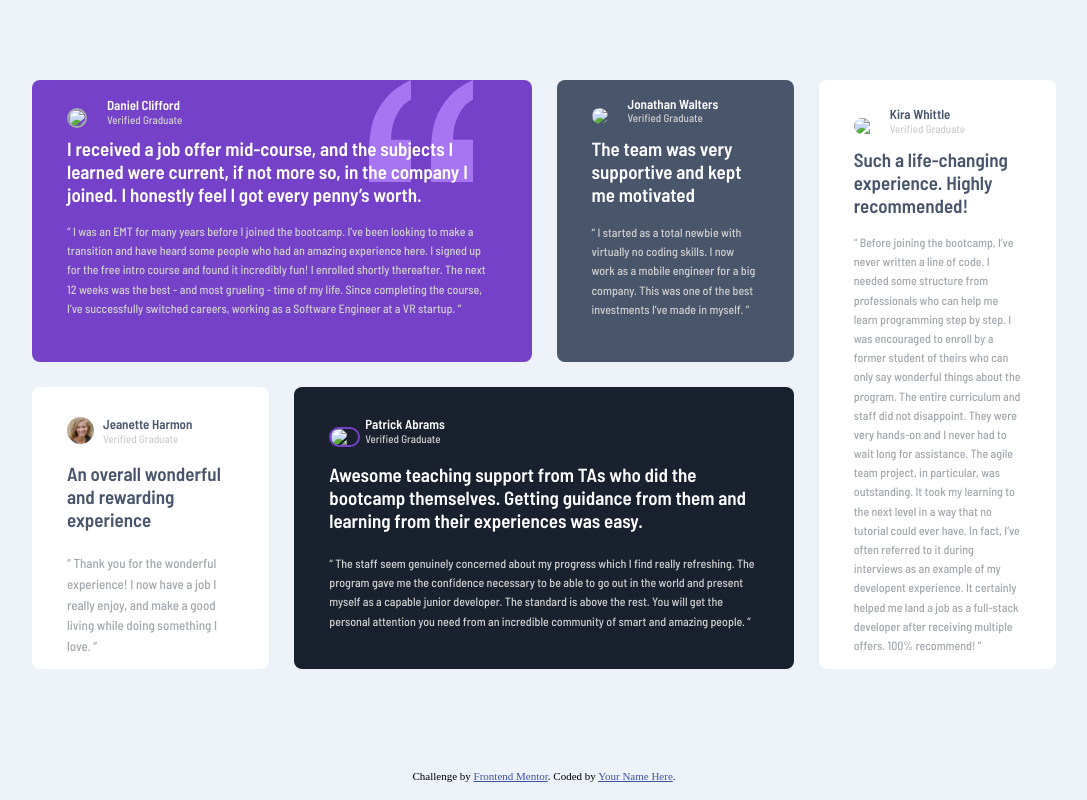
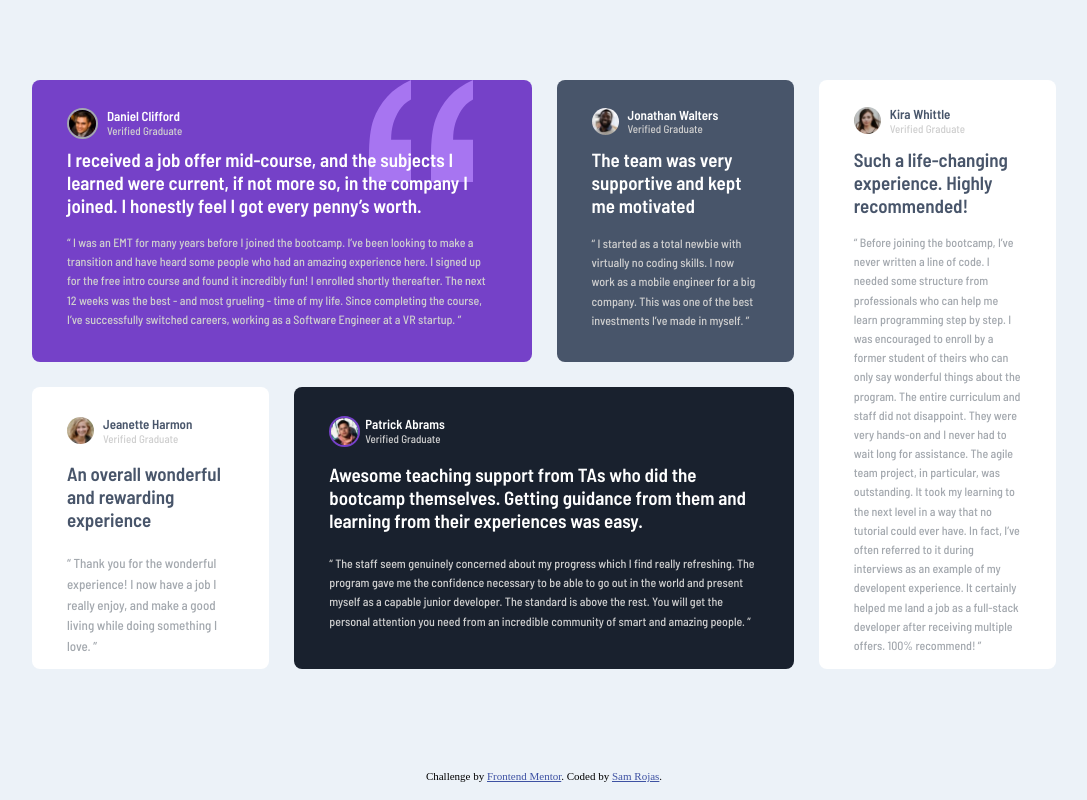
Before and after one commit to Samrojas98/Sites-with-css, a plain HTML site: page index.html in a window 1280 px wide. Shown: the whole page, without its empty margins (96-1183 px from the left). Drawn offline with Linux system fonts and the light colour scheme; files whose address does not match are found by name.

Commit message:
Update index.html

```diff
--- a/index.html
+++ b/index.html
@@ -26,7 +26,7 @@
         <svg width="104" height="104" xmlns="http://www.w3.org/2000/svg"><path d="M104 102V59.727H84.114c0-5.871.689-11.182 2.068-15.933 1.379-4.75 3.42-9.287 6.125-13.61C95.01 25.86 98.909 22.257 104 19.375V0c-9.758 4.27-17.712 9.874-23.864 16.813-6.151 6.939-10.712 14.545-13.681 22.818C63.485 47.904 62 59.941 62 75.74V102h42zm-62 0V59.727H22.114c0-5.871.689-11.182 2.068-15.933 1.379-4.75 3.42-9.287 6.125-13.61C33.01 25.86 36.909 22.257 42 19.375V0c-9.652 4.27-17.58 9.874-23.784 16.813C12.01 23.752 7.424 31.358 4.455 39.631 1.485 47.904 0 59.941 0 75.74V102h42z" fill="#A775F1" fill-rule="nonzero"/></svg>
       </span>
       <div class="img-daniel">
-        <img src="../testimonials-grid-section-main/images/image-daniel.jpg" >
+        <img src="images/image-daniel.jpg" alt="Daniel" >
       </div>
       <p class="nombre-h">Daniel Clifford</p>
       <p class="verified-h">Verified Graduate</p>
@@ -45,7 +45,7 @@
     <div class="caja-jonathan">
 
       <div class="img-jonathan">
-        <img src="../testimonials-grid-section-main/images/image-jonathan.jpg" >
+        <img src="images/image-jonathan.jpg" alt="jonathan" >
       </div>
         <div class="nombre-y-v-j">
           <p class="nombre-h">Jonathan Walters</p>
@@ -58,7 +58,7 @@
     </div>
 
     <div class="caja-kira">
-      <img src="../testimonials-grid-section-main/images/image-kira.jpg">
+      <img src="images/image-kira.jpg" alt="kira">
       <div class="nombre-y-v-k">
         <p class="nombre-m">Kira Whittle</p>
         <p class="verified-m">Verified Graduate</p>
@@ -90,7 +90,7 @@
     </div>
 
     <div class="caja-patrick">
-      <img src="../testimonials-grid-section-main/images/image-patrick.jpg">
+      <img src="images/image-patrick.jpg" alt="Patrick">
       <div class="nombre-y-v-pa">
         <p class="nombre-h">Patrick Abrams</p>
         <p class="verified-h">Verified Graduate</p>
@@ -110,7 +110,7 @@
 
 <div class="attribution">
     Challenge by <a href="https://www.frontendmentor.io?ref=challenge" target="_blank">Frontend Mentor</a>.
-    Coded by <a href="#">Your Name Here</a>.
+    Coded by <a href="#">Sam Rojas</a>.
 </div>
 </body>
 </html>
```
